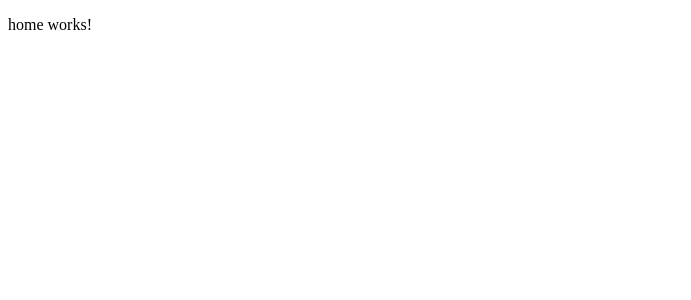
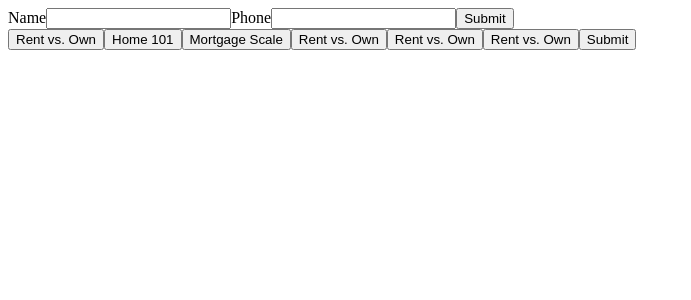
Before and after one commit to DamianSpears/KnowTheNeighborhood, an Angular app in the folder KTN/: page / in a window 1280 px wide. Shown: the top 300 px of the page, without its empty margins (0-691 px from the left). Built offline with nearby package versions, Linux system fonts and the light colour scheme.

Commit message:
Added HTML boilerplate and buttons

```diff
--- a/KTN/src/app/Components/home/home.component.html
+++ b/KTN/src/app/Components/home/home.component.html
@@ -1 +1,14 @@
-<p>home works!</p>
+<label for="fullname">Name</label>
+<input type="text" id="fullname" name="fullname">
+<label for="phone">Phone</label>
+<input type="tel" id ="phone" name="phone">
+<input type="submit" value="Submit">
+<div class="rvo">
+  <button>Rent vs. Own</button>
+  <button>Home 101</button>
+  <button>Mortgage Scale</button>
+  <button>Rent vs. Own</button>
+  <button>Rent vs. Own</button>
+  <button>Rent vs. Own</button>
+  <button>Submit</button>
+</div>
```
